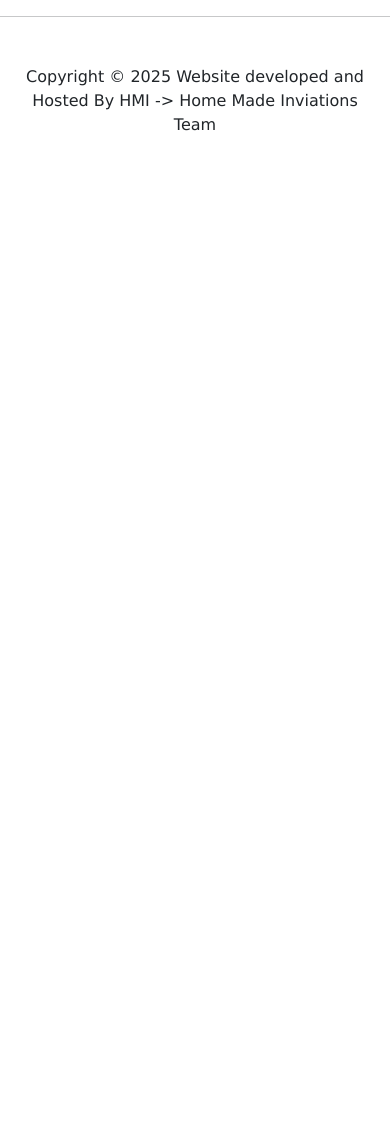
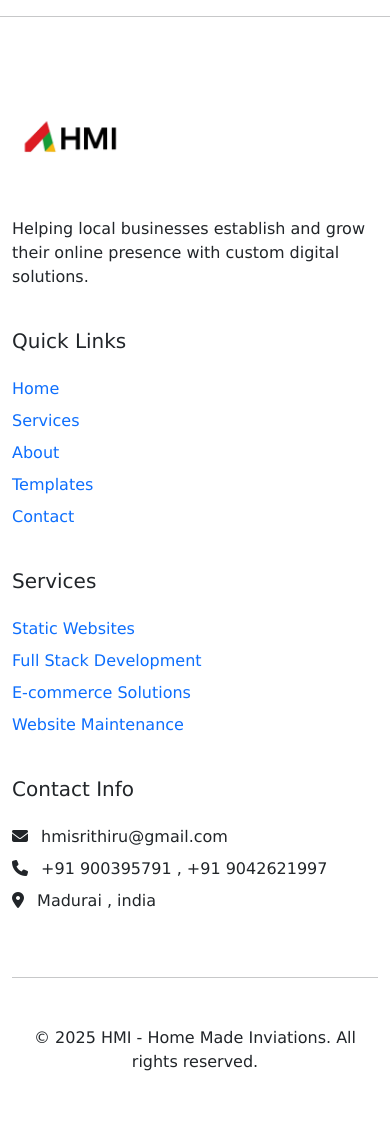
Before and after one commit to sriram-65/HMI, a Flask app: page / in a window 390 px wide. Shown: the part 4364-5486 px from the top of the page. Before the commit the page ends 4495 px from the top, so only its background shows below. Run offline with Flask 3, Linux system fonts and the light colour scheme; data that the repository does not hold is empty.

Commit message:
Update index.html

```diff
--- a/templates/index.html
+++ b/templates/index.html
@@ -227,17 +227,48 @@
 
 
 <hr>
-<div class="container">
-      <div class="row mt-5">
-        <div class="col-12 text-center">
-          <p>
+<footer class="text-black">
+        <div class="container py-5">
+            <div class="row g-4">
+                <div class="col-lg-4 fade-in" style="opacity: 1; transform: translateY(0px);">
+                    <img src="/static/HMI.png" alt="HMI" width="120" class="mb-3">
+                    <p>Helping local businesses establish and grow their online presence with custom digital solutions.</p>
 
-            Copyright © 2025 Website developed and Hosted By HMI -> Home Made Inviations Team </a>
-        </p>
-
-          </div>
+                </div>
+                <div class="col-lg-2 col-md-4 fade-in delay-1" style="opacity: 1; transform: translateY(0px);">
+                    <h5 class="mb-4">Quick Links</h5>
+                    <ul class="list-unstyled">
+                        <li class="mb-2"><a href="#home" class="text-black text-decoration-none">Home</a></li>
+                        <li class="mb-2"><a href="#service" class="text-black text-decoration-none">Services</a></li>
+                        <li class="mb-2"><a href="#about" class="text-black text-decoration-none">About</a></li>
+                        <li class="mb-2"><a href="#templates" class="text-black text-decoration-none">Templates</a></li>
+                        <li><a href="#contact" class="text-black text-decoration-none">Contact</a></li>
+                    </ul>
+                </div>
+                <div class="col-lg-3 col-md-4 fade-in delay-2" style="opacity: 1; transform: translateY(0px);">
+                    <h5 class="mb-4">Services</h5>
+                    <ul class="list-unstyled">
+                        <li class="mb-2"><a href="#" class="text-black text-decoration-none">Static Websites</a></li>
+                        <li class="mb-2"><a href="#" class="text-black text-decoration-none">Full Stack Development</a></li>
+                        <li class="mb-2"><a href="#" class="text-black text-decoration-none">E-commerce Solutions</a></li>
+                        <li><a href="#" class="text-black text-decoration-none">Website Maintenance</a></li>
+                    </ul>
+                </div>
+                <div class="col-lg-3 col-md-4 fade-in delay-3" style="opacity: 1; transform: translateY(0px);">
+                    <h5 class="mb-4">Contact Info</h5>
+                    <ul class="list-unstyled">
+                        <li class="mb-2"><i class="fas fa-envelope me-2"></i> hmisrithiru@gmail.com</li>
+                        <li class="mb-2"><i class="fas fa-phone me-2"></i> +91 900395791 , +91 9042621997</li>
+                        <li><i class="fas fa-map-marker-alt me-2"></i> Madurai , india</li>
+                    </ul>
+                </div>
+            </div>
+            <hr class="my-5" style="border-color: rgba(255,255,255,0.1);">
+            <div class="text-center fade-in delay-4" style="opacity: 1; transform: translateY(0px);">
+                <p class="mb-0">© 2025 HMI - Home Made Inviations. All rights reserved.</p>
+            </div>
         </div>
-      </div>
+    </footer>
 
 </body>
 </html>
```
